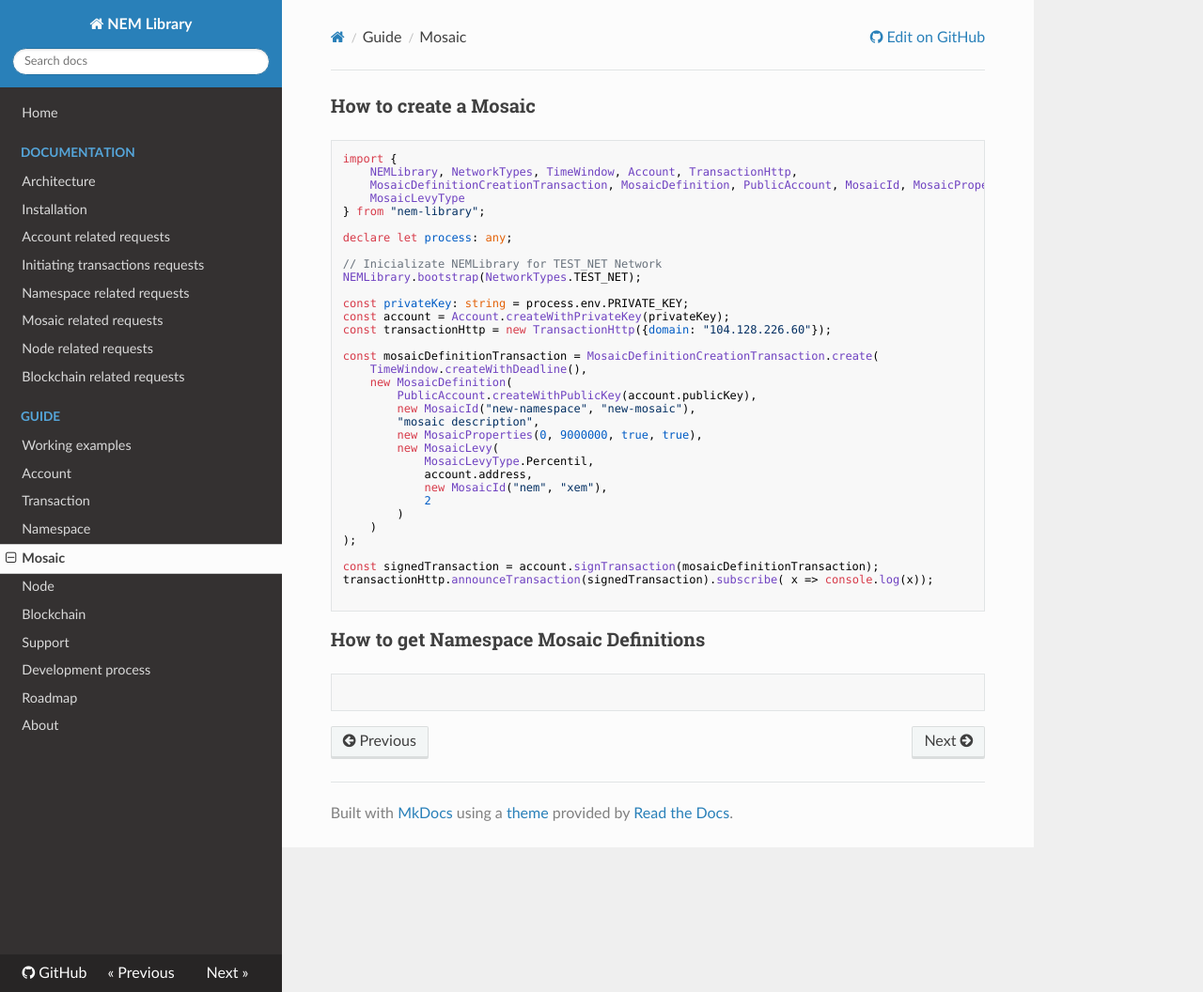
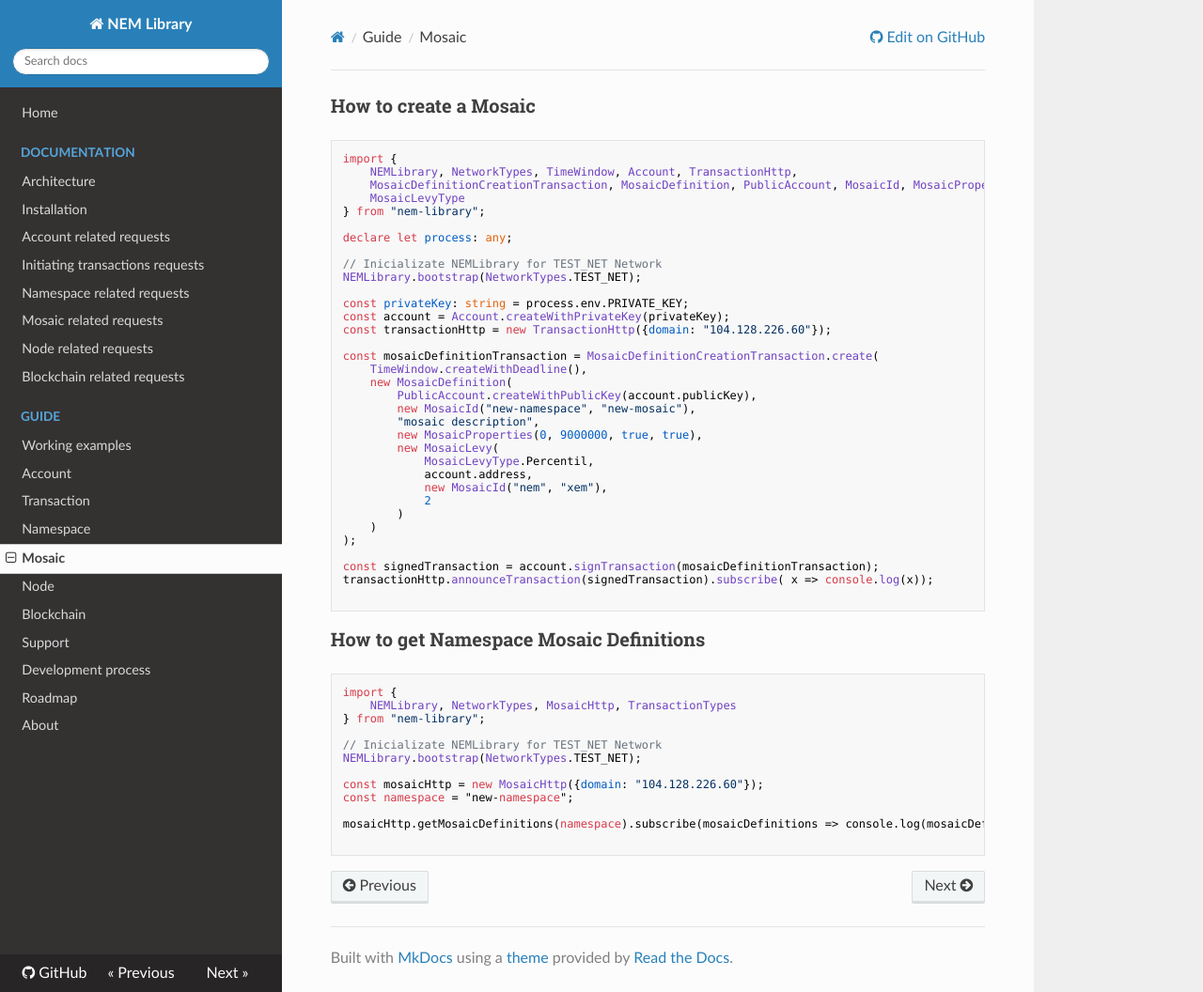
Before and after one commit to takahser/nem-library-docs, an MkDocs documentation site: the page built from docs/guide/mosaic.md, in a window 1280 px wide and 1056 px high. Shown: the whole window at 94% size. Built offline with MkDocs 1.6.1, drawn with Linux system fonts in a browser that asks for light colours; nearby versions of some CDN libraries; old or Windows-style settings are respelled for this version of MkDocs.

Commit message:
ADDED get namespace mosaic definition

````diff
--- a/docs/guide/mosaic.md
+++ b/docs/guide/mosaic.md
@@ -38,7 +38,17 @@
 ```
 
 ### How to get Namespace Mosaic Definitions
+```typescript
+import {
+    NEMLibrary, NetworkTypes, MosaicHttp, TransactionTypes
+} from "nem-library";
 
-```typescript
+// Inicializate NEMLibrary for TEST_NET Network
+NEMLibrary.bootstrap(NetworkTypes.TEST_NET);
+
+const mosaicHttp = new MosaicHttp({domain: "104.128.226.60"});
+const namespace = "new-namespace";
+
+mosaicHttp.getMosaicDefinitions(namespace).subscribe(mosaicDefinitions => console.log(mosaicDefinitions));
 
 ```
````
